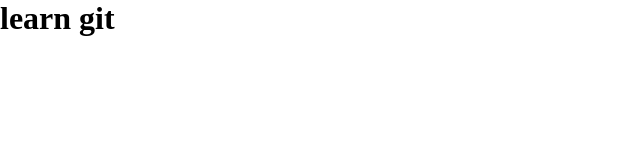
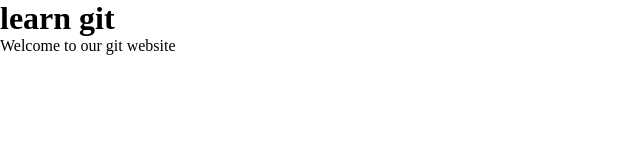
Before and after one commit to ntduc87/git-beginners, a plain HTML site: page index.html in a window 1280 px wide. Shown: the whole page, without its empty margins (0-640 px from the left). Drawn offline with Linux system fonts and the light colour scheme; files that its build step writes are made by us from their sources.

Commit message:
add welcome message

```diff
--- a/index.html
+++ b/index.html
@@ -8,5 +8,6 @@
 </head>
 <body>
     <h1>learn git</h1>
+    <p>Welcome to our git website</p>
 </body>
 </html>
```
